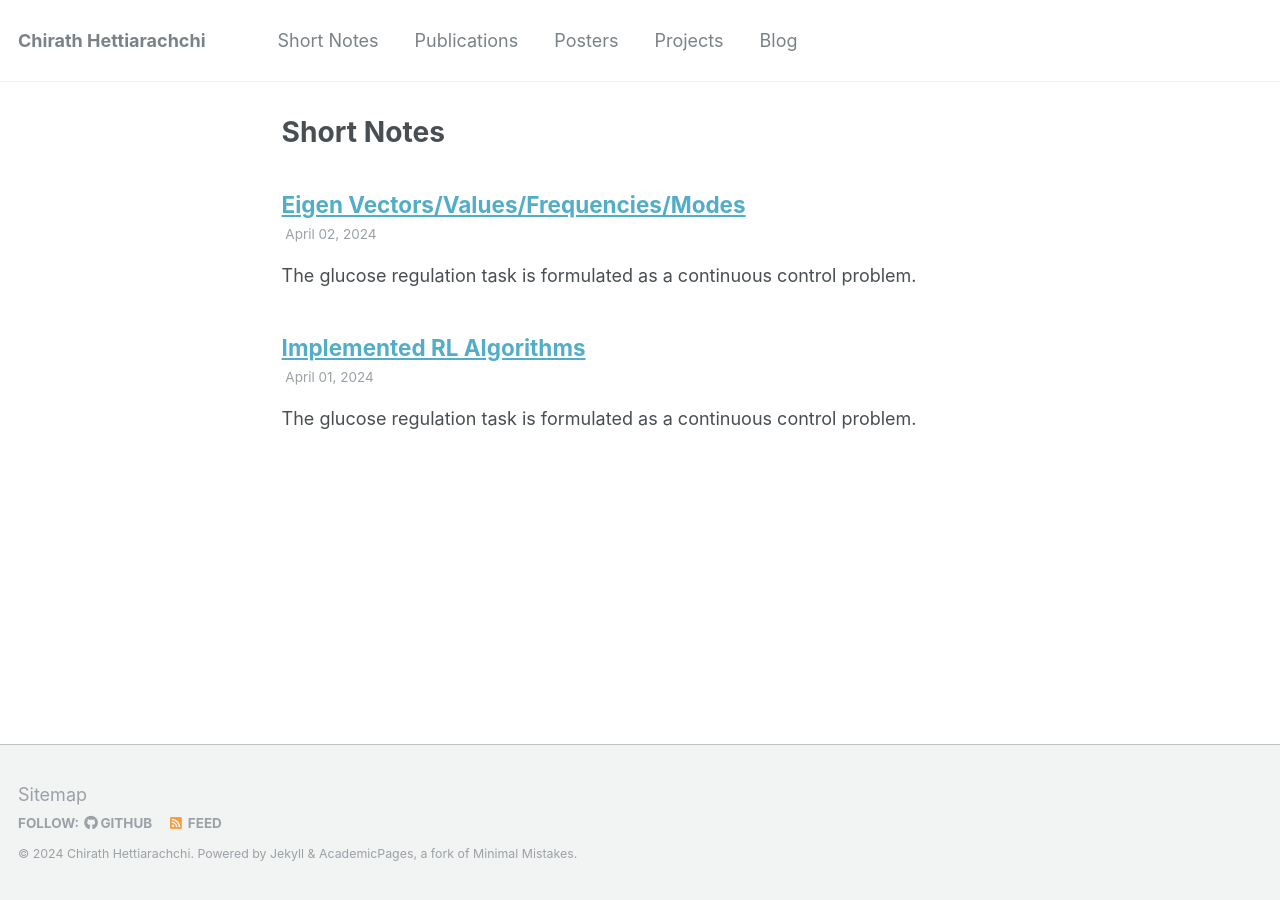
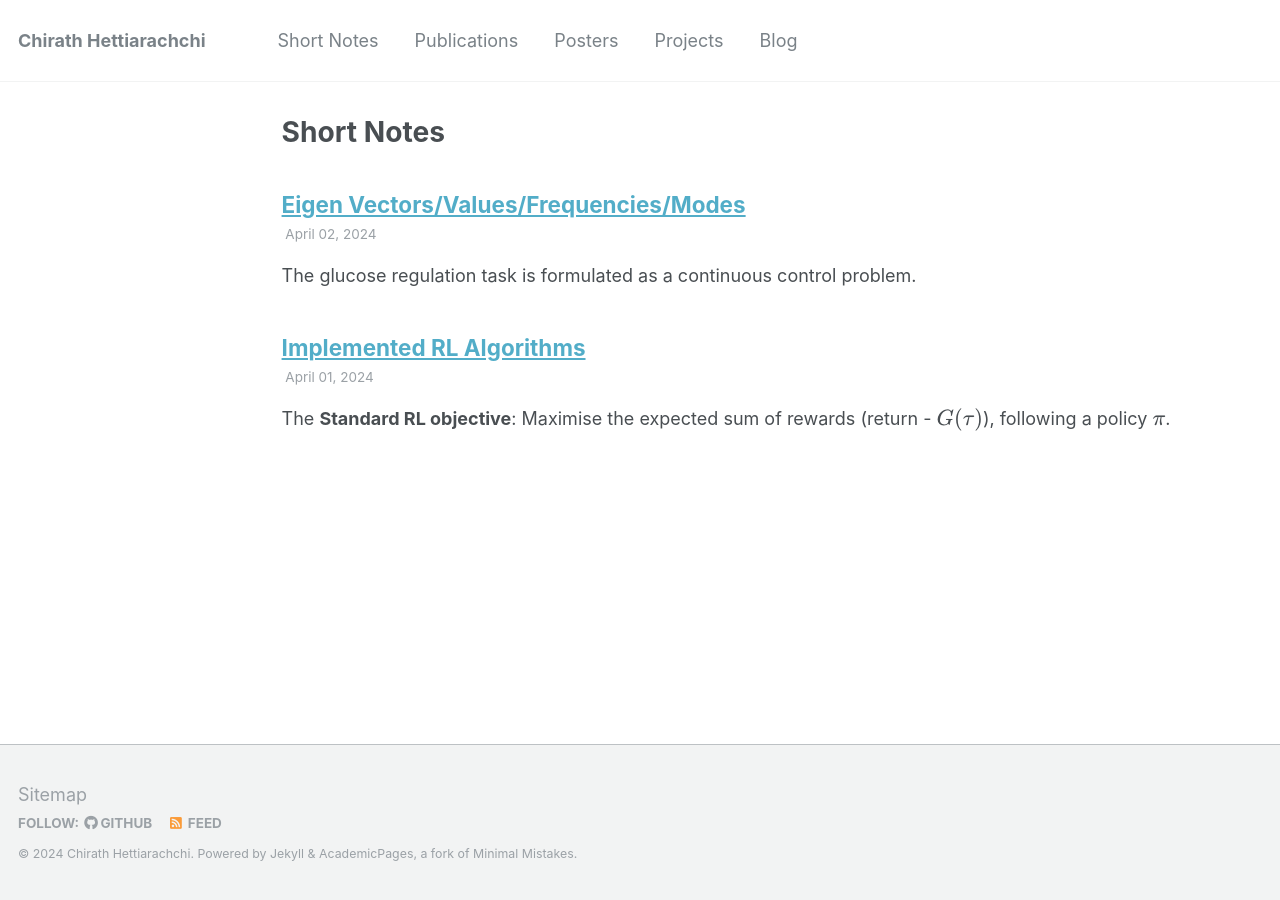
Before and after one commit to chirathyh/chirathyh.github.io, a Jekyll site: the page built from _pages/short-notes.html, in a window 1280 px wide. Built offline with Jekyll 4.4.1, drawn with Linux system fonts in a browser that asks for light colours; formulas are drawn with MathJax 3.

Commit message:
Update 2024-04-01-RL-notes.md

```diff
--- a/_talks/2024-04-01-RL-notes.md
+++ b/_talks/2024-04-01-RL-notes.md
@@ -5,9 +5,10 @@ type: "Tutorial"
 permalink: /talks/2024-04-01-RL-notes
 date: 2024-04-01
 ---
-The glucose regulation task is formulated as a continuous control problem. <br>
 
-The <b>Standard RL objective</b>: Maximise the expected sum of rewards (return - $ G(\tau) $), following a policy $ \pi $. The policy induces a value function $ v^{\pi}(s_{t}) \doteq E[G_{t}|s_{t}] $. <br>
+The <b>Standard RL objective</b>: Maximise the expected sum of rewards (return - $ G(\tau) $), following a policy $ \pi $.
+
+The policy induces a value function $ v^{\pi}(s_{t}) \doteq E[G_{t}|s_{t}] $. <br>
 
 $$
 J(\pi) \doteq \sum_{t} E_{s_{t}, a_{t} \sim\pi_{\theta}}\bigg[r_{t}(s_{t}, a_{t})\bigg] = E_{\tau \sim\pi_{\theta}} \bigg[ G(\tau) \bigg].
```
